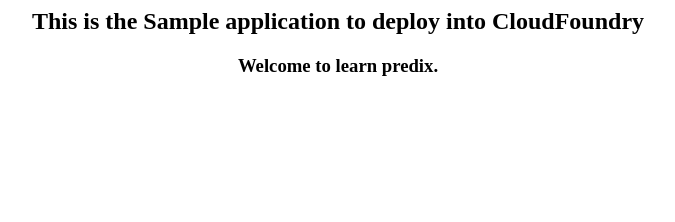
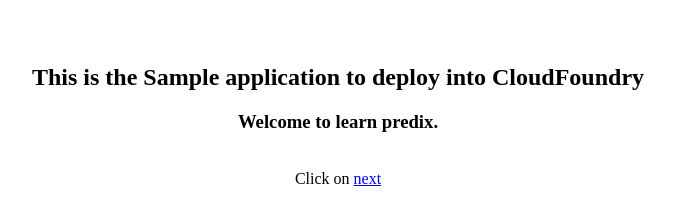
Before and after one commit to RajeswariSabineni/PredixApp, a plain HTML site: page index.html in a window 1280 px wide. Shown: the whole page, without its empty margins (302-977 px from the left). Drawn offline with Linux system fonts and the light colour scheme.

Commit message:
Update index.html

```diff
--- a/index.html
+++ b/index.html
@@ -4,8 +4,10 @@
 </head>
 <body>
 <center>
+<br> </br>
 <h2>This is the Sample application to deploy into CloudFoundry </h2>
-<h3>Welcome to learn predix. </h3>
+<h3>Welcome to learn predix. </h3> <br/>
+Click on <a href="index1.html"> next</a>
 </center>
 </body>
 </html>
```
